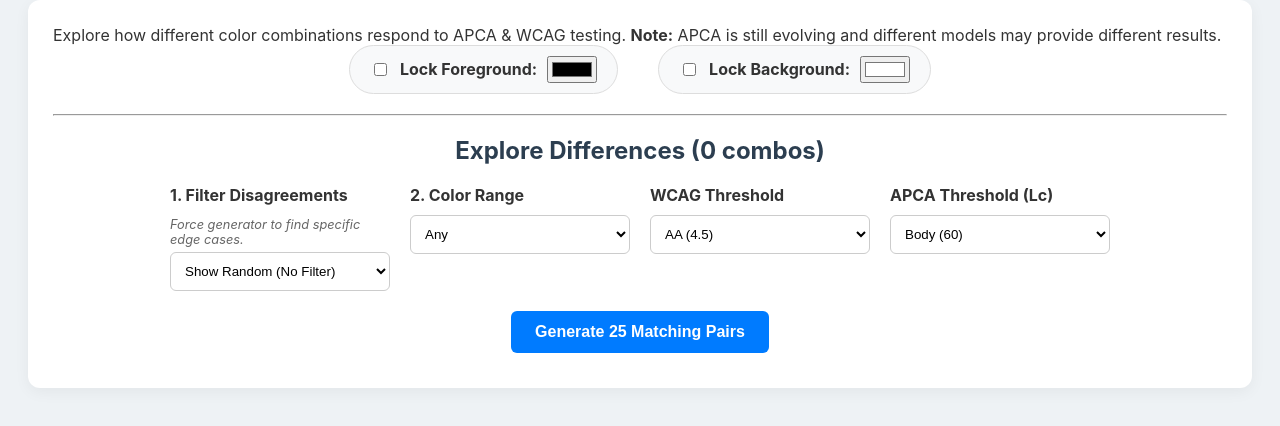
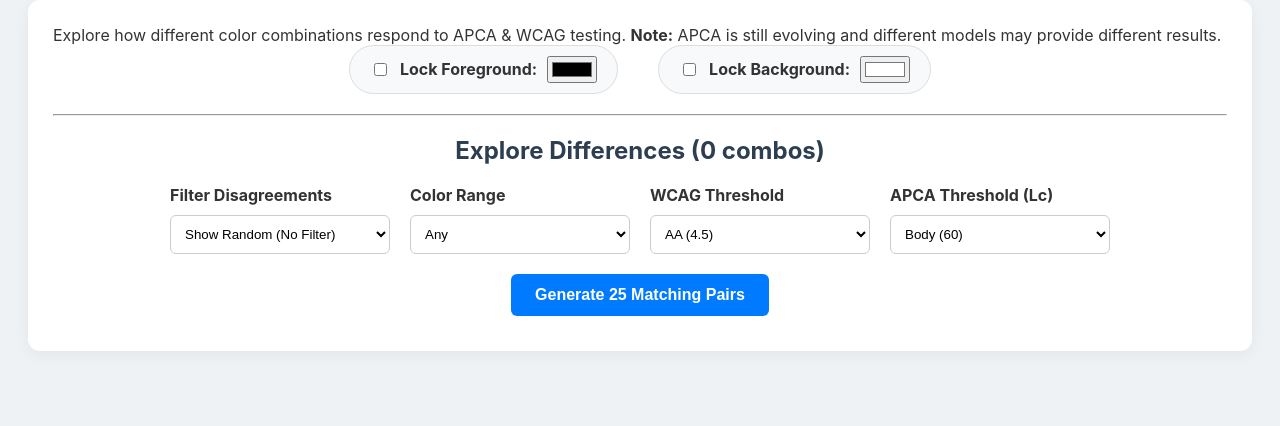
Before and after one commit to mgifford/apca-wcag2, a plain HTML site: page index.html in a window 1280 px wide. Shown: the part 110-536 px from the top of the page. Drawn offline with Linux system fonts and the light colour scheme.

Commit message:
Update index.html
fixing alignment

```diff
--- a/index.html
+++ b/index.html
@@ -33,8 +33,7 @@
         <div class="control-grid">
 
             <div class="control-col">
-                <h3>1. Filter Disagreements</h3>
-                <p class="hint">Force generator to find specific edge cases.</p>
+                <h3>Filter Disagreements</h3>
                 <select id="disagreement-filter">
                     <option value="all">Show Random (No Filter)</option>
                     <option value="wcag_pass_apca_fail">WCAG passes, APCA fails</option>
@@ -45,7 +44,7 @@
             </div>
 
             <div class="control-col">
-                <h3>2. Color Range</h3>
+                <h3>Color Range</h3>
                 <select id="color-range-filter">
                     <option value="any">Any</option>
                     <option value="red">Red</option>
```
